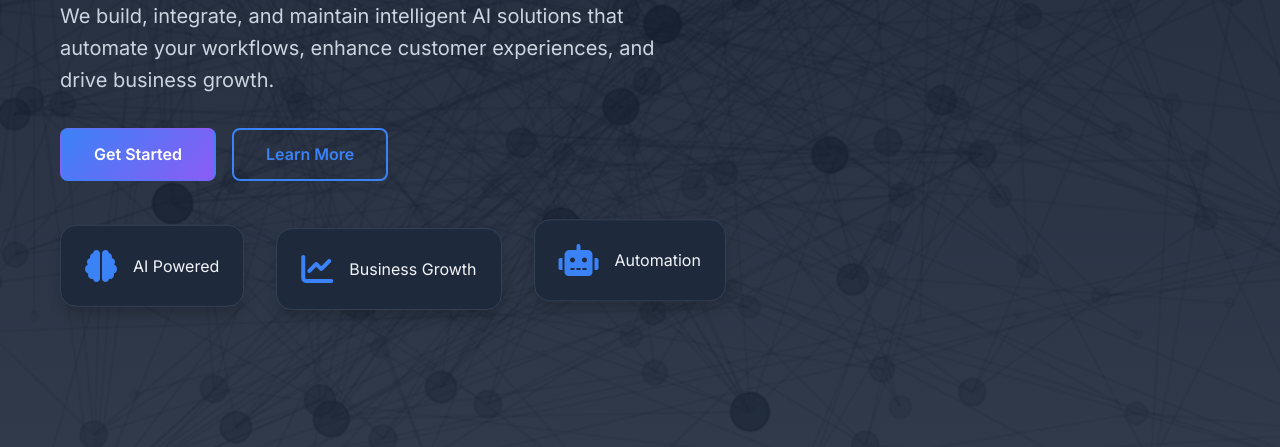
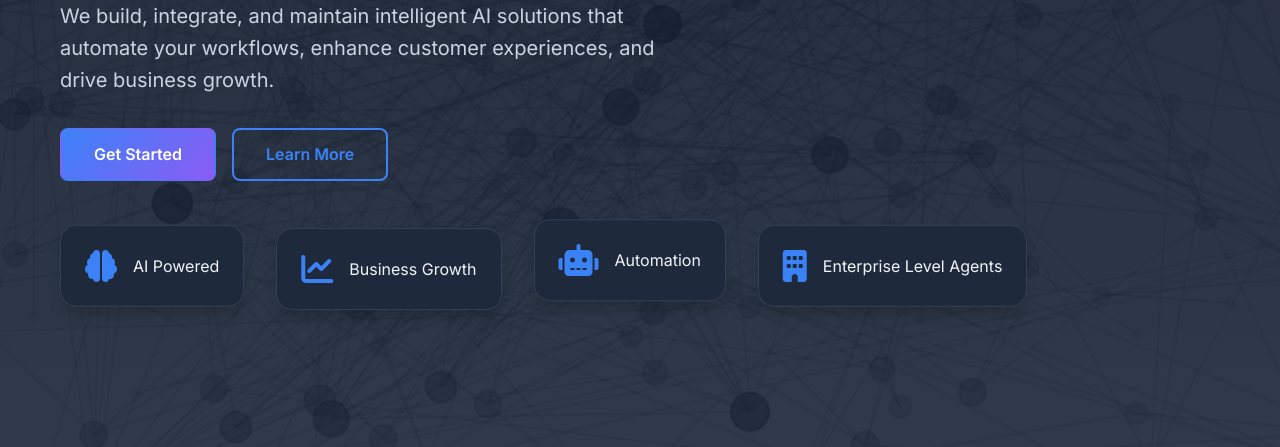
Before and after one commit to agenticsolutionsllc/website, a website: page index.html in a window 1280 px wide. Shown: the part 353-800 px from the top of the page. Drawn offline with nearby package versions, Linux system fonts and the light colour scheme.

Commit message:
Update index.html
Added floating card saying "Enterprise Level Agents

```diff
--- a/index.html
+++ b/index.html
@@ -65,6 +65,10 @@
                 <div class="floating-card">
                     <i class="fas fa-robot"></i>
                     <span>Automation</span>
+                </div>
+                <div class="floating-card">
+                    <i class="fas fa-building"></i>
+                    <span>Enterprise Level Agents</span>
                 </div>
             </div>
         </div>
```
